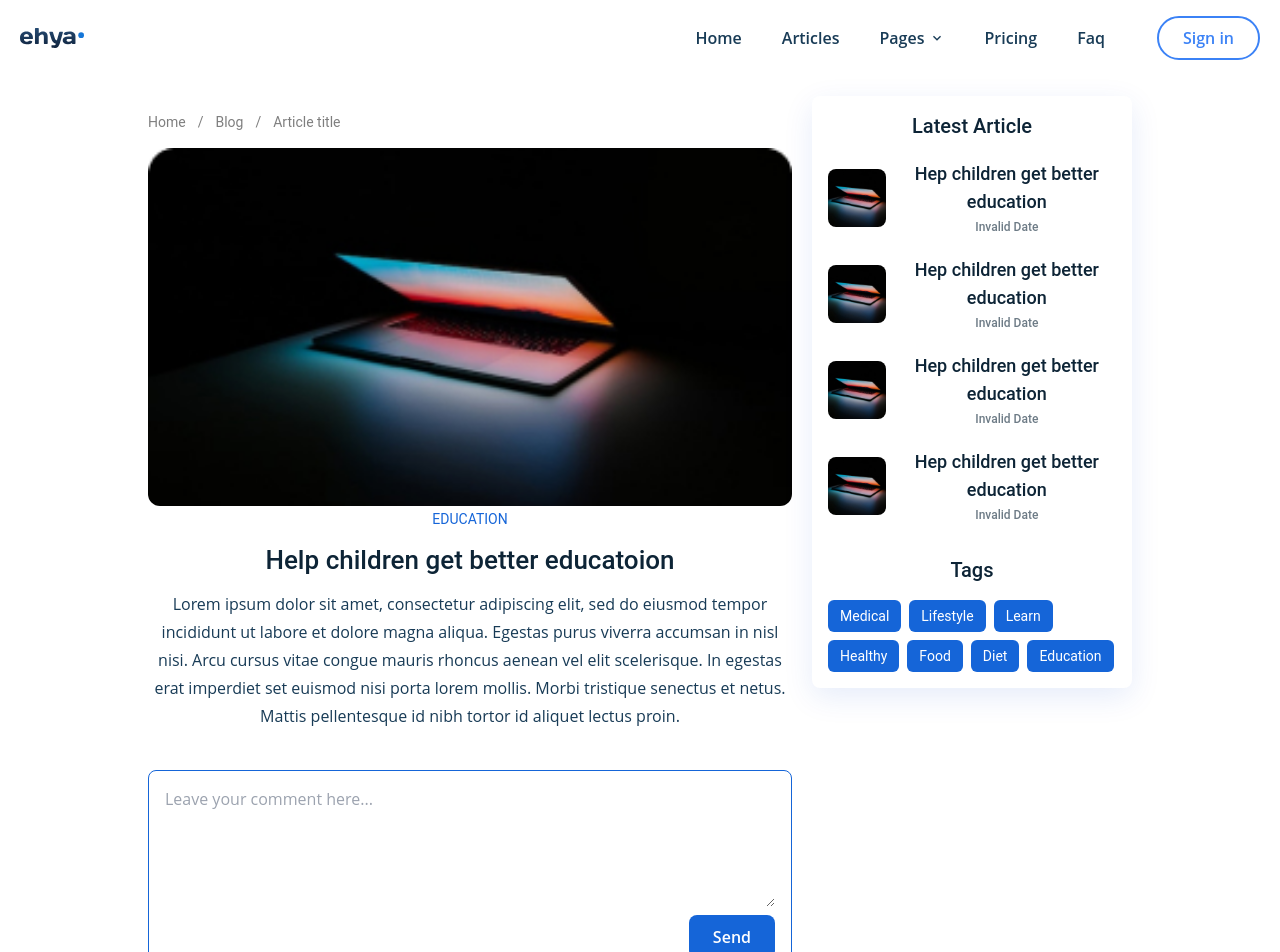
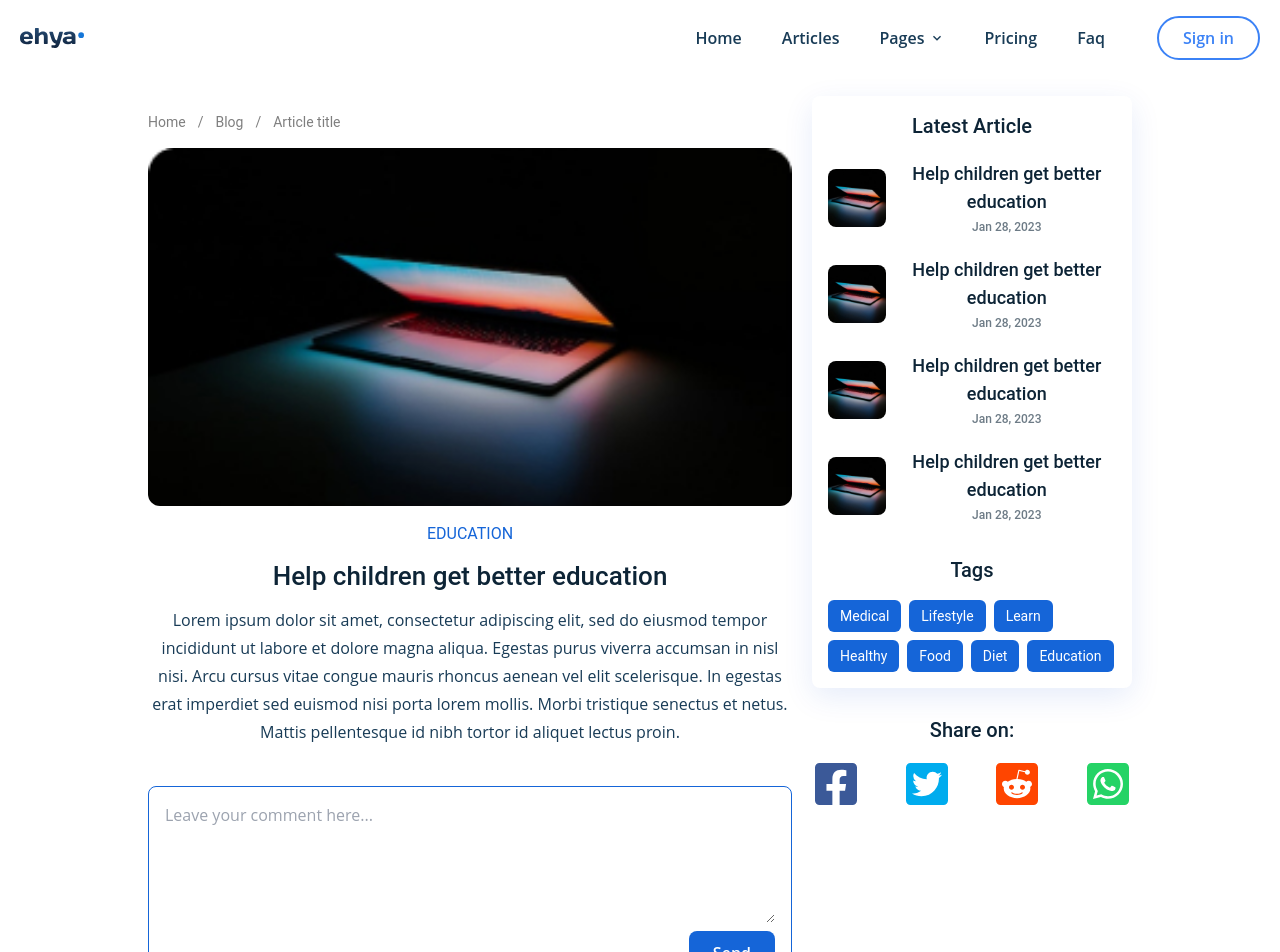
Before and after one commit to NV22063/blog-project, a React (Create React App) app: page /blog/1 in a window 1280 px wide. Shown: the top 952 px of the page. Built offline with nearby package versions, Linux system fonts and the light colour scheme.

Commit message:
social media share button nv22063

```diff
--- a/src/components/Comments/Comment.jsx
+++ b/src/components/Comments/Comment.jsx
@@ -36,7 +36,7 @@
         className="w-9 h-9 object-cover rounded-full"
       />
       <div className="flex-1 flex flex-col">
-        <h5 className="font-bold text-dark-hard text-xs">
+        <h5 className="font-bold text-dark-hard text-xs lg:text-sm">
           {comment.user.name}
         </h5>
         <span className="text-xs text-dark-light">
--- a/src/components/Comments/CommentForm.jsx
+++ b/src/components/Comments/CommentForm.jsx
@@ -24,7 +24,7 @@
           value={value}
           onChange={(e) => setValue(e.target.value)}
         />
-        <div className="flex items-center gap-x-2 pt-2">
+        <div className="flex flex-col-reverse gap-y-2 items-center gap-x-2 pt-2 min-[420px]:flex-row">
           {formCancelHandler && (
             <button
               onClick={formCancelHandler}
--- /dev/null
+++ b/src/components/SocialShareButtons.jsx
@@ -0,0 +1,44 @@
+import React from "react";
+import {
+  FaFacebookSquare,
+  FaTwitterSquare,
+  FaRedditSquare,
+  FaWhatsappSquare,
+} from "react-icons/fa";
+
+const SocialShareButtons = ({ url, title }) => {
+  return (
+    <div className="w-full flex justify-between">
+      <a
+        target="_blank"
+        rel="noreferrer"
+        href={`https://www.facebook.com/dialog/share?app_id=1180206992856877&display=popup&href=${url}`}
+      >
+        <FaFacebookSquare className="text-[#3b5998] w-12 h-auto" />
+      </a>
+      <a
+        target="_blank"
+        rel="noreferrer"
+        href={`https://twitter.com/intent/tweet?url=${url}`}
+      >
+        <FaTwitterSquare className="text-[#00acee] w-12 h-auto" />
+      </a>
+      <a
+        target="_blank"
+        rel="noreferrer"
+        href={`http://www.reddit.com/submit?url=${url}&title=${title}`}
+      >
+        <FaRedditSquare className="text-[#ff4500] w-12 h-auto" />
+      </a>
+      <a
+        target="_blank"
+        rel="noreferrer"
+        href={`https://api.whatsapp.com/send/?text=${url}`}
+      >
+        <FaWhatsappSquare className="text-[#25D366] w-12 h-auto" />
+      </a>
+    </div>
+  );
+};
+
+export default SocialShareButtons;
--- a/src/pages/articleDetail/ArticleDetailPage.jsx
+++ b/src/pages/articleDetail/ArticleDetailPage.jsx
@@ -1,41 +1,42 @@
-import React from 'react'
-import MainLayout from '../../components/MainLayout'
-import BreadCrumbs from '../../components/BreadCrumbs'
-import { images } from '../../constants'
-import SuggestedPosts from './container/SuggestedPosts'
-import { Link } from 'react-router-dom';
-import CommentsContainer from '../../components/Comments/CommentsContainer'
+import React from "react";
+import { Link } from "react-router-dom";
+import BreadCrumbs from "../../components/BreadCrumbs";
+import CommentsContainer from "../../components/Comments/CommentsContainer";
+import MainLayout from "../../components/MainLayout";
+import SocialShareButtons from "../../components/SocialShareButtons";
+import { images } from "../../constants";
+import SuggestedPosts from "./container/SuggestedPosts";
 
 const breadCrumbsData = [
-    { name: "Home", link: '/' },
-    { name: "Blog", link: '/blog' },
-    { name: "Article title", link: '/blog/1' },
+  { name: "Home", link: "/" },
+  { name: "Blog", link: "/blog" },
+  { name: "Article title", link: "/blog/1" },
 ];
 
 const postsData = [
   {
     _id: "1",
     image: images.Post1Image,
-        title: "Hep children get better education",
-        createdAt: '2023-01-28T15:35:35:53.607+0000'
+    title: "Help children get better education",
+    createdAt: "2023-01-28T15:35:53.607+0000",
   },
   {
     _id: "2",
     image: images.Post1Image,
-        title: "Hep children get better education",
-        createdAt: '2023-01-28T15:35:35:53.607+0000'
+    title: "Help children get better education",
+    createdAt: "2023-01-28T15:35:53.607+0000",
   },
   {
     _id: "3",
     image: images.Post1Image,
-        title: "Hep children get better education",
-        createdAt: '2023-01-28T15:35:35:53.607+0000'
+    title: "Help children get better education",
+    createdAt: "2023-01-28T15:35:53.607+0000",
   },
   {
     _id: "4",
     image: images.Post1Image,
-        title: "Hep children get better education",
-        createdAt: '2023-01-28T15:35:35:53.607+0000'
+    title: "Help children get better education",
+    createdAt: "2023-01-28T15:35:53.607+0000",
   },
 ];
 
@@ -52,33 +53,60 @@
 const ArticleDetailPage = () => {
   return (
     <MainLayout>
-            <section className='container mx-auto max-w-5xl flex flex-col px-5 py-5 lg:flex-row lg:gap-x-5 lg:items-start'>
-                <article className='flex-1'>
+      <section className="container mx-auto max-w-5xl flex flex-col px-5 py-5 lg:flex-row lg:gap-x-5 lg:items-start">
+        <article className="flex-1">
           <BreadCrumbs data={breadCrumbsData} />
-                    <img className="rounded-xl w-full " src={images.Post1Image} alt="laptop" />
-                    <Link to="/blog?category=selectedCategory" className="text-primary text-sm font-roboto inline-block mt-4md:text-base" >
+          <img
+            className="rounded-xl w-full"
+            src={images.Post1Image}
+            alt="laptop"
+          />
+          <Link
+            to="/blog?category=selectedCategory"
+            className="text-primary text-sm font-roboto inline-block mt-4 md:text-base"
+          >
             EDUCATION
           </Link>
-                    <h1 className='text-xl font-medium font-roboto mt-4 text-dark-hard md:text-[26px]'>
-                        Help children get better educatoion
+          <h1 className="text-xl font-medium font-roboto mt-4 text-dark-hard md:text-[26px]">
+            Help children get better education
           </h1>
-                    <div className='mt-4 text-dark-soft'>
-                        <p className='leading-7'>
+          <div className="mt-4 text-dark-soft">
+            <p className="leading-7">
               Lorem ipsum dolor sit amet, consectetur adipiscing elit, sed do
               eiusmod tempor incididunt ut labore et dolore magna aliqua.
               Egestas purus viverra accumsan in nisl nisi. Arcu cursus vitae
               congue mauris rhoncus aenean vel elit scelerisque. In egestas erat
-                            imperdiet set euismod nisi porta lorem mollis. Morbi tristique
+              imperdiet sed euismod nisi porta lorem mollis. Morbi tristique
               senectus et netus. Mattis pellentesque id nibh tortor id aliquet
               lectus proin.
             </p>
           </div>
           <CommentsContainer className="mt-10" logginedUserId="a" />
         </article>
-                <SuggestedPosts header="Latest Article" posts={postsData} tags={tagsData} className="mt-8 lg:mt-0 lg:max-w-xs"/>
+        <div>
+          <SuggestedPosts
+            header="Latest Article"
+            posts={postsData}
+            tags={tagsData}
+            className="mt-8 lg:mt-0 lg:max-w-xs"
+          />
+          <div className="mt-7">
+            <h2 className="font-roboto font-medium text-dark-hard mb-4 md:text-xl">
+              Share on:
+            </h2>
+            <SocialShareButtons
+              url={encodeURI(
+                "https://moonfo.com/post/client-side-and-server-side-explanation"
+              )}
+              title={encodeURIComponent(
+                "Client-side and Server-side explanation"
+              )}
+            />
+          </div>
+        </div>
       </section>
     </MainLayout>
-    )
-}
+  );
+};
 
-export default ArticleDetailPage
+export default ArticleDetailPage;
```
Lines whose indentation alone changed are shown as unchanged.
